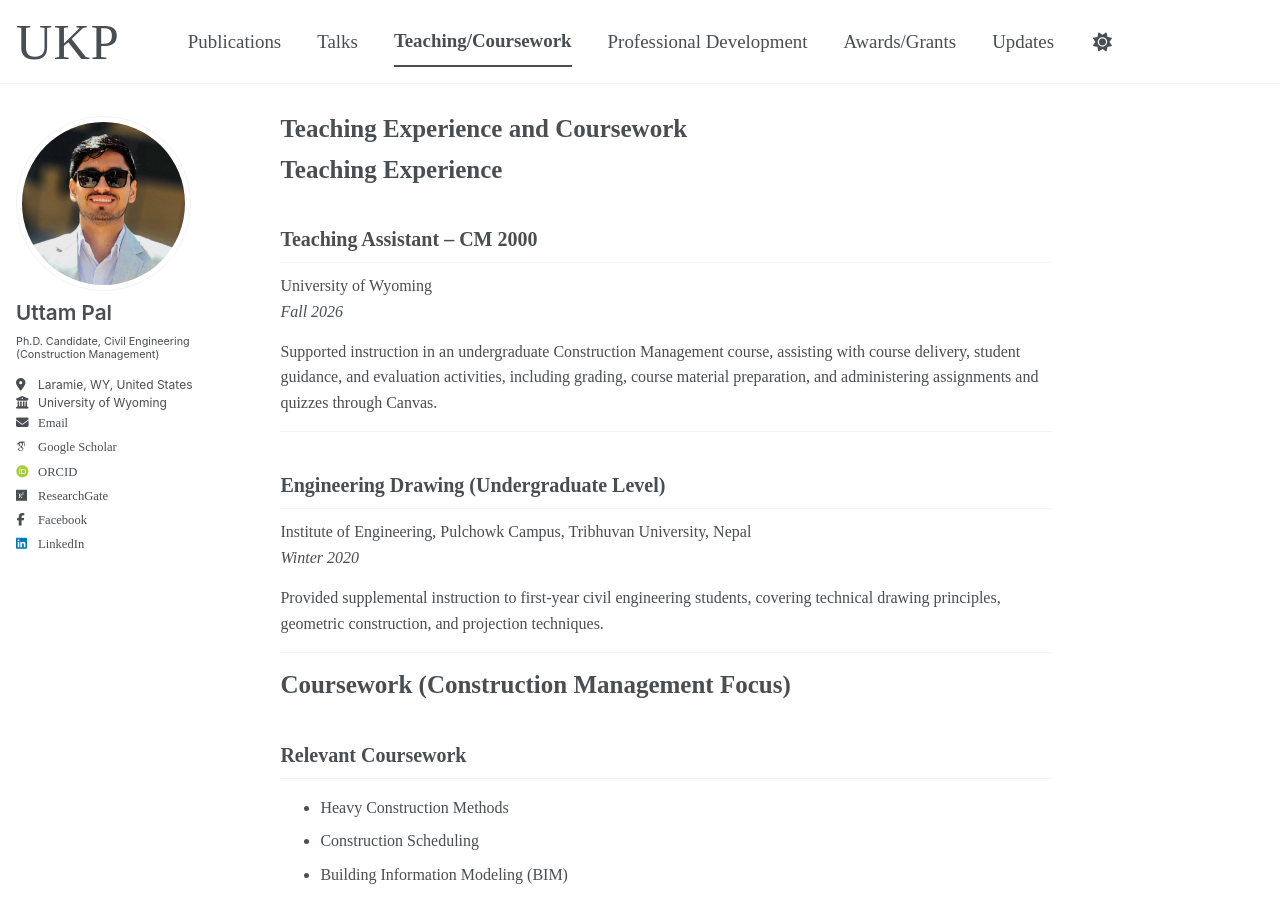
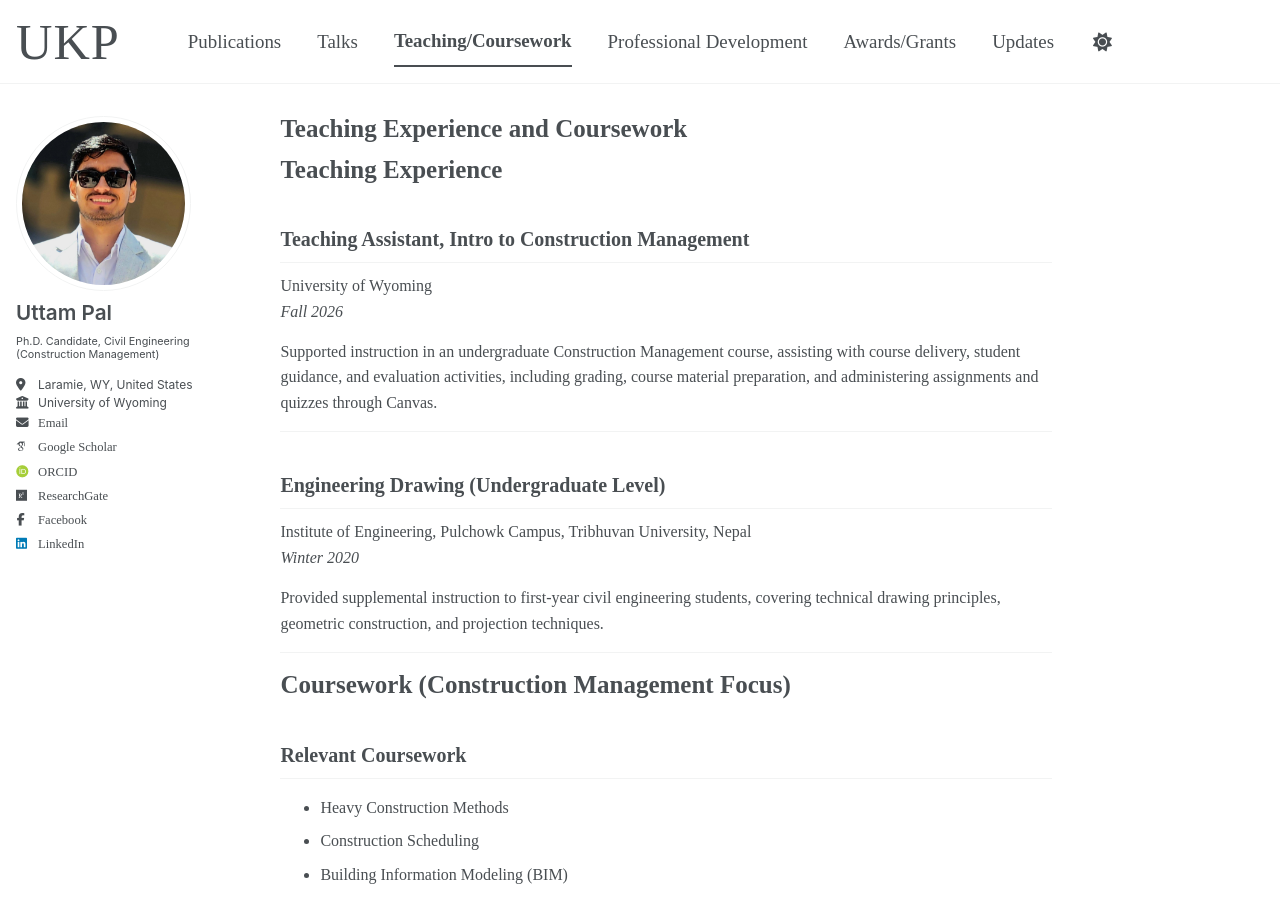
Before and after one commit to pal-uttam/pal-uttam.github.io, a Jekyll site: the page built from _pages/teaching.md, in a window 1280 px wide and 900 px high. Built offline with Jekyll 4.4.1, drawn with Linux system fonts in a browser that asks for light colours; some web fonts are replaced; a script bundle is joined from its source files by our own code; library files that are not in the unit come from our copies.

Commit message:
What I changed

```diff
--- a/_pages/teaching.md
+++ b/_pages/teaching.md
@@ -10,7 +10,7 @@ title: "Teaching Experience and Coursework"
 
 # Teaching Experience
 
-## Teaching Assistant – CM 2000
+## Teaching Assistant, Intro to Construction Management
 University of Wyoming
 *Fall 2026*
 
```
